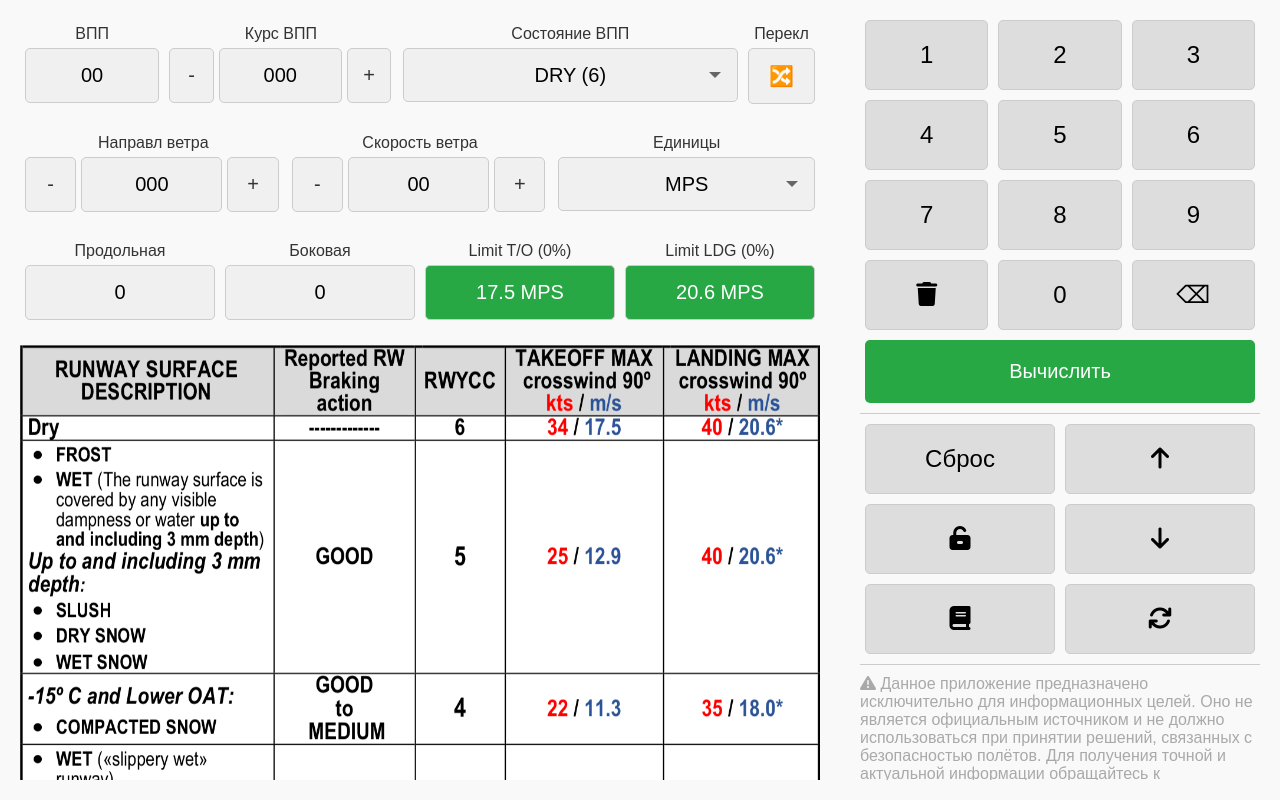
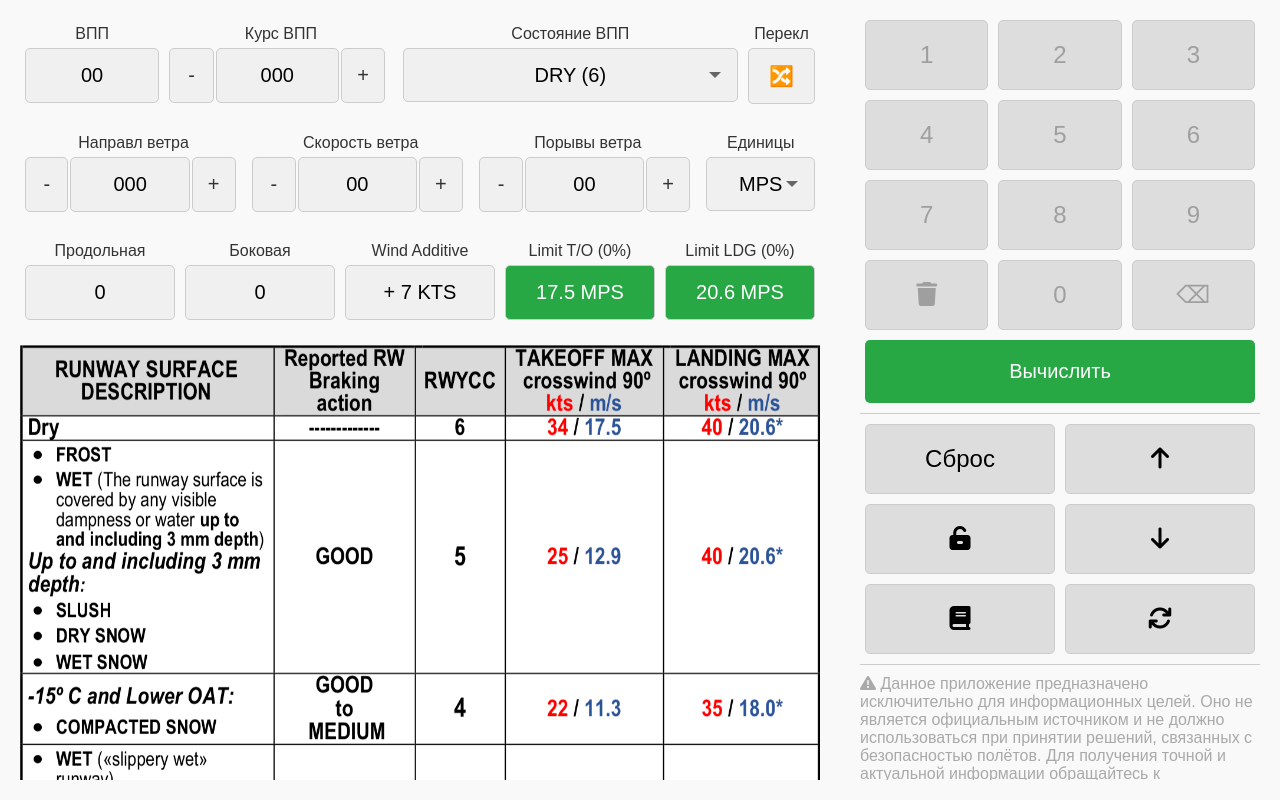
Before and after one commit to foundlev/wind_calculator, a plain HTML site: page index.html in a window 1280 px wide. Both pictures are taken after a click on the button "Вычислить". Drawn offline with Linux system fonts and the light colour scheme.

Commit message:
Добавил функциональность для учета порывов ветра и обновил логику расчета, включая новое поле для отображения Wind Additive в интерфейсе.

```diff
--- a/index.html
+++ b/index.html
@@ -82,6 +82,14 @@
                     </div>
                 </div>
                 <div class="field">
+                    <label for="wind_gust">Порывы ветра</label>
+                    <div class="input-with-buttons">
+                        <button class="minus" data-field="wind_gust">-</button>
+                        <input type="text" id="wind_gust" readonly maxlength="2" value="00">
+                        <button class="plus" data-field="wind_gust">+</button>
+                    </div>
+                </div>
+                <div class="field speed-unit">
                     <label for="speed_unit">Единицы</label>
                     <select id="speed_unit">
                         <option value="MPS" selected>MPS</option>
@@ -101,6 +109,10 @@
                 <div class="field">
                     <label for="lateral_component">Боковая</label>
                     <input type="text" id="lateral_component" readonly value="---">
+                </div>
+                <div class="field">
+                    <label for="lateral_component">Wind Additive</label>
+                    <input type="text" id="wind_additive" readonly value="---">
                 </div>
                 <div class="field">
                     <label for="to_limit" id="to_limit_label">Limit T/O</label>
--- a/info.json
+++ b/info.json
@@ -1,4 +1,4 @@
 {
-  "version": "1.04",
-  "updatedDate": "23.11.2024"
+  "version": "1.05",
+  "updatedDate": "02.01.2025"
 }
--- a/script.js
+++ b/script.js
@@ -41,6 +41,7 @@ document.addEventListener('DOMContentLoaded', () => {
     const ldgLimitField = document.getElementById('ldg_limit');
     const longitudinalComponentField = document.getElementById('longitudinal_component');
     const lateralComponentField = document.getElementById('lateral_component');
+    const windAdditiveField = document.getElementById('wind_additive');
 
     const toLimitLabel = document.getElementById('to_limit_label');
     const ldgLimitLabel = document.getElementById('ldg_limit_label');
@@ -55,6 +56,7 @@ document.addEventListener('DOMContentLoaded', () => {
         'runway_course': 3,
         'wind_direction': 3,
         'wind_speed': 2,
+        'wind_gust': 2,
         'friction_coeff': 2
     };
 
@@ -64,6 +66,7 @@ document.addEventListener('DOMContentLoaded', () => {
         'runway_course': 360,
         'wind_direction': 360,
         'wind_speed': 99,
+        'wind_gust': 99,
         'friction_coeff': 99
     };
 
@@ -125,6 +128,17 @@ document.addEventListener('DOMContentLoaded', () => {
         }
     };
 
+    function updateKeyboardButtons() {
+        const keyboardFields = document.querySelectorAll('.keyboard .key-row .key');
+        keyboardFields.forEach((field) => {
+            if (activeField) {
+                field.disabled = false;
+            } else {
+                field.disabled = true;
+            }
+        });
+    }
+
     // Функция для загрузки данных из localStorage
     function loadData() {
         for (const key in inputFields) {
@@ -183,7 +197,7 @@ document.addEventListener('DOMContentLoaded', () => {
     // Выделение выбранного поля
     fields.forEach(field => {
         const ignoreIds = ['runway_course', 'longitudinal_component', 'lateral_component',
-                           'to_limit', 'ldg_limit'];
+                           'to_limit', 'ldg_limit', 'wind_additive'];
         if (ignoreIds.includes(field.id)) return;
 
         if (field.tagName.toLowerCase() === 'input') {
@@ -193,6 +207,7 @@ document.addEventListener('DOMContentLoaded', () => {
                 }
                 activeField = field;
                 field.classList.add('selected');
+                updateKeyboardButtons();
             });
         }
 
@@ -203,6 +218,7 @@ document.addEventListener('DOMContentLoaded', () => {
                 }
                 activeField = field;
                 field.classList.add('selected');
+                updateKeyboardButtons();
             });
         }
 
@@ -212,6 +228,7 @@ document.addEventListener('DOMContentLoaded', () => {
                 clearCalculations();
                 saveData(field.id, field.value);
             });
+            updateKeyboardButtons();
         }
     });
 
@@ -368,7 +385,8 @@ document.addEventListener('DOMContentLoaded', () => {
             document.getElementById('longitudinal_component'),
             document.getElementById('lateral_component'),
             document.getElementById('to_limit'),
-            document.getElementById('ldg_limit')
+            document.getElementById('ldg_limit'),
+            document.getElementById('wind_additive')
         ];
 
         // Сбрасываем значения и очищаем стили
@@ -390,6 +408,12 @@ document.addEventListener('DOMContentLoaded', () => {
         const coeffMode = document.getElementById('coeff-mode');
         const frictionCoeffField = document.getElementById('friction_coeff');
         const measureTypeField = document.getElementById('measure_type');
+
+        if (activeField) {
+            activeField.classList.remove('selected');
+            activeField = null;
+        }
+        updateKeyboardButtons();
 
         let toFullLimit = null;
         let to80Limit = null;
@@ -474,24 +498,60 @@ document.addEventListener('DOMContentLoaded', () => {
         const runwayCourse = parseFloat(document.getElementById('runway_course').value) || 0; // Курс ВПП в градусах
         const windDirection = parseFloat(document.getElementById('wind_direction').value) || 0; // Направление ветра в градусах
         const windSpeed = parseFloat(document.getElementById('wind_speed').value) || 0; // Скорость ветра
+        const windGust = parseFloat(document.getElementById('wind_gust').value) || 0; // Порывы ветра
+
+        let calcWind = windGust;
+
+        // Если порывы меньше скорости ветра, исправляем их.
+        if (windGust < windSpeed) {
+            document.getElementById('wind_gust').value = '00';
+            localStorage.removeItem('wind_gust');
+            calcWind = windSpeed;
+        }
 
         // Рассчитываем углы
         const windAngle = ((windDirection - runwayCourse + 360) % 360) * (Math.PI / 180); // В радианах
 
         // Продольная составляющая
-        const longitudinalComponent = Math.round(windSpeed * Math.cos(windAngle) * 10) / 10; // Округляем до 1 знака
+        const longitudinalComponent = Math.round(calcWind * Math.cos(windAngle) * 10) / 10; // Округляем до 1 знака
         let longitudinalText = longitudinalComponent > 0
-            ? `HW ${longitudinalComponent} ${speedUnit.toUpperCase()}`
+            ? `H ${longitudinalComponent} ${speedUnit.toUpperCase()}`
             : longitudinalComponent < 0
-            ? `TW ${Math.abs(longitudinalComponent)} ${speedUnit.toUpperCase()}`
+            ? `T ${Math.abs(longitudinalComponent)} ${speedUnit.toUpperCase()}`
             : "0";
 
+        let longitudinalComponentSpeed = Math.round(windSpeed * Math.cos(windAngle) * 10) / 10; // Округляем до 1 знака
+
+        let windAdditive = null;
+        let gustAdditive = 0;
+
+        // Если ветер встречный
+        if (longitudinalComponent >= 0) {
+            if (windGust > windSpeed) {
+                gustAdditive = windGust - windSpeed;
+            }
+        }
+
+        if (speedUnit === "mps") {
+            windAdditive = (longitudinalComponentSpeed / 2 + gustAdditive) * 1.94;
+        } else {
+            windAdditive = longitudinalComponentSpeed / 2 + gustAdditive;
+        }
+
+        if (windAdditive < 7) {
+            windAdditive = 7;
+        } else if (windAdditive > 15) {
+            windAdditive = 15;
+        }
+
+        windAdditiveField.value = '+ ' + windAdditive.toFixed(0) + ' KTS';
+
         // Боковая составляющая
-        const lateralComponent = Math.round(windSpeed * Math.sin(windAngle) * 10) / 10; // Округляем до 1 знака
+        const lateralComponent = Math.round(calcWind * Math.sin(windAngle) * 10) / 10; // Округляем до 1 знака
         let lateralText = lateralComponent > 0
-            ? `(R) ${lateralComponent} ${speedUnit.toUpperCase()}`
+            ? `R ${lateralComponent} ${speedUnit.toUpperCase()}`
             : lateralComponent < 0
-            ? `(L) ${Math.abs(lateralComponent)} ${speedUnit.toUpperCase()}`
+            ? `L ${Math.abs(lateralComponent)} ${speedUnit.toUpperCase()}`
             : "0";
 
         // Устанавливаем значения
@@ -546,7 +606,7 @@ document.addEventListener('DOMContentLoaded', () => {
             longitudinalComponentField.style.color = "white";
         }
 
-        logCalculation(runwayCourse, windDirection, windSpeed, longitudinalComponent, lateralComponent, conditionsDict)
+        logCalculation(runwayCourse, windDirection, windSpeed, windGust, longitudinalComponent, lateralComponent, conditionsDict)
     });
 
     // Загрузка данных при старте
@@ -885,13 +945,14 @@ function addAction(newAction) {
 }
 
 // Функция для логирования нажатия кнопки
-function logCalculation(runwayCourse, windDirection, windSpeed, longitudinalComponent, lateralComponent, conditionsDict) {
+function logCalculation(runwayCourse, windDirection, windSpeed, windGust, longitudinalComponent, lateralComponent, conditionsDict) {
     const newAction = {
         type: 'calculation',
         data: {
             runwayCourse: runwayCourse,
             windDirection: windDirection,
             windSpeed: windSpeed,
+            windGust: windGust,
             longitudinalComponent: longitudinalComponent,
             lateralComponent: lateralComponent,
             conditionsDict: conditionsDict
--- a/style.css
+++ b/style.css
@@ -52,6 +52,10 @@ body {
     flex-direction: column;
     align-items: stretch;
     position: relative;
+}
+
+.field.speed-unit {
+    flex: 0.5;
 }
 
 .field-runway-condition {
@@ -138,11 +142,12 @@ body {
 
 .input-with-buttons .minus {
     left: 5px; /* Располагаем минус слева */
-    margin-right: 5px;
+    margin-right: 2px;
 }
+
 .input-with-buttons .plus {
     right: 5px; /* Располагаем плюс справа */
-    margin-left: 5px;
+    margin-left: 2px;
 }
 
 /* Стилизация при нажатии */
```
